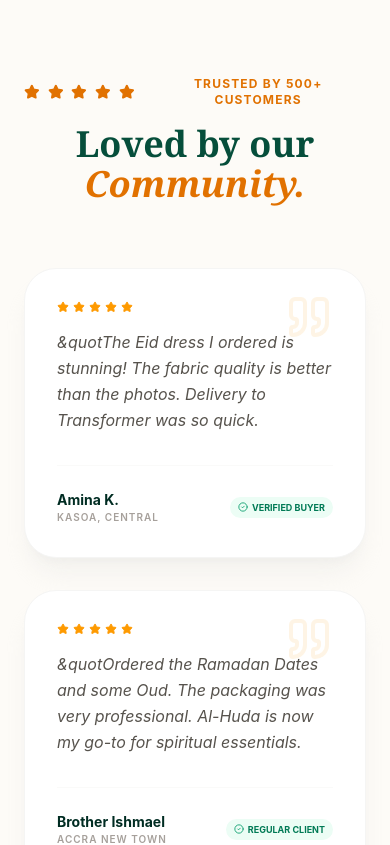
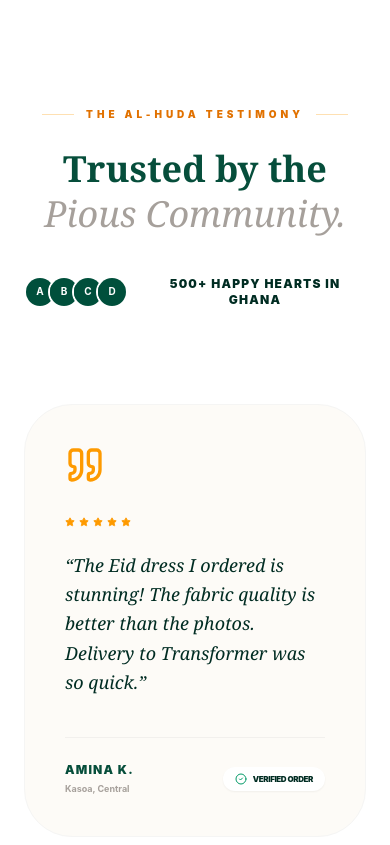
Before and after one commit to Abdulhameedsurakadev-Gh/al-huda-store, a Next.js app: page / in a window 390 px wide. Shown: the part 5440-6285 px from the top of the page. Built offline with nearby package versions, Linux system fonts and the light colour scheme; no server answers; the database is empty.

Commit message:
fix: redesign SocialProof with premium hover interactions and localized trust badges

```diff
--- a/src/components/SocialProof.tsx
+++ b/src/components/SocialProof.tsx
@@ -1,103 +1,130 @@
 "use client";
 
-import { Star, Quote, CheckCircle2, Instagram } from "lucide-react";
+import { Star, Quote, CheckCircle2, Instagram, Award, Heart } from "lucide-react";
 
 const testimonials = [
   {
     name: "Amina K.",
     location: "Kasoa, Central",
     text: "The Eid dress I ordered is stunning! The fabric quality is better than the photos. Delivery to Transformer was so quick.",
-    tag: "Verified Buyer"
+    tag: "Verified Order"
   },
   {
     name: "Brother Ishmael",
     location: "Accra New Town",
     text: "Ordered the Ramadan Dates and some Oud. The packaging was very professional. Al-Huda is now my go-to for spiritual essentials.",
-    tag: "Regular Client"
+    tag: "Elite Member"
   },
   {
     name: "Fatima B.",
     location: "Kasoa Estate",
     text: "Fastest WhatsApp response I've ever had in Ghana. They helped me pick the right jewelry for my sister's wedding.",
-    tag: "Verified Buyer"
+    tag: "Verified Order"
   }
 ];
 
 export default function SocialProof() {
   return (
-    <section className="py-24 bg-[#fdfbf7] border-y border-amber-500/10">
-      <div className="container mx-auto px-6">
+    <section className="py-32 bg-white relative overflow-hidden">
+      {/* Decorative Branding Watermark */}
+      <div className="absolute -left-10 bottom-10 text-[10rem] font-black text-stone-50 select-none hidden lg:block italic">
+        FAITH
+      </div>
 
-        {/* Header Section */}
-        <div className="flex flex-col md:flex-row items-end justify-between mb-16 gap-6">
-          <div className="max-w-xl text-center md:text-left">
-            <div className="flex items-center justify-center md:justify-start gap-2 mb-4 text-amber-600">
-              <Star size={16} className="fill-amber-600" />
-              <Star size={16} className="fill-amber-600" />
-              <Star size={16} className="fill-amber-600" />
-              <Star size={16} className="fill-amber-600" />
-              <Star size={16} className="fill-amber-600" />
-              <span className="text-xs font-bold uppercase tracking-widest ml-2">Trusted by 500+ Customers</span>
-            </div>
-            <h2 className="font-serif text-4xl md:text-5xl text-[#064e3b] font-bold">
-              Loved by our <br />
-              <span className="italic text-amber-600">Community.</span>
-            </h2>
+      <div className="max-w-7xl mx-auto px-6 relative z-10">
+
+        {/* Header: Centered for a more balanced "Luxury" feel */}
+        <div className="max-w-3xl mx-auto text-center mb-24 space-y-6">
+          <div className="flex items-center justify-center gap-3">
+             <div className="h-px w-8 bg-amber-500/30"></div>
+             <span className="text-amber-600 font-black uppercase tracking-[0.4em] text-[10px]">
+               The Al-Huda Testimony
+             </span>
+             <div className="h-px w-8 bg-amber-500/30"></div>
           </div>
 
-          <div className="hidden lg:flex items-center gap-4 bg-white p-4 rounded-2xl border border-stone-200 shadow-sm">
-            <div className="bg-gradient-to-tr from-purple-500 to-pink-500 p-2 rounded-xl text-white">
-              <Instagram size={24} />
-            </div>
-            <div>
-              <p className="text-xs font-bold text-stone-800 tracking-tight">Follow us on IG</p>
-              <p className="text-[10px] text-stone-400 uppercase font-bold">@AlHudaBoutique</p>
-            </div>
+          <h2 className="font-serif text-4xl md:text-6xl text-[#064e3b] font-bold leading-tight">
+            Trusted by the <br />
+            <span className="italic font-normal text-stone-400">Pious Community.</span>
+          </h2>
+
+          <div className="flex items-center justify-center gap-4 pt-4">
+             <div className="flex items-center -space-x-2">
+                {[1,2,3,4].map(i => (
+                  <div key={i} className="size-8 rounded-full border-2 border-white bg-stone-100 flex items-center justify-center overflow-hidden">
+                     <div className="bg-emerald-900 size-full flex items-center justify-center text-[10px] text-white font-bold">
+                        {String.fromCharCode(64 + i)}
+                     </div>
+                  </div>
+                ))}
+             </div>
+             <p className="text-xs font-black text-emerald-950 uppercase tracking-widest">
+                500+ Happy Hearts in Ghana
+             </p>
           </div>
         </div>
 
-        {/* Testimonials Grid */}
-        <div className="grid grid-cols-1 md:grid-cols-3 gap-8">
+        {/* Testimonials: Masonry-style Grid */}
+        <div className="grid grid-cols-1 md:grid-cols-3 gap-10">
           {testimonials.map((t, i) => (
             <div
               key={i}
-              className="bg-white p-8 rounded-[32px] border border-stone-100 shadow-xl shadow-stone-200/40 relative group hover:-translate-y-2 transition-all duration-300"
+              className="group relative bg-[#fdfbf7] p-10 rounded-[3rem] border border-stone-100 transition-all duration-500 hover:bg-[#064e3b] hover:shadow-2xl hover:shadow-emerald-900/20"
             >
-              <Quote className="absolute top-6 right-8 text-amber-500/10 size-12 group-hover:text-amber-500/20 transition-colors" />
+              {/* Luxury Quote Icon */}
+              <div className="mb-8">
+                <Quote className="text-amber-500 size-10 group-hover:text-white transition-colors duration-500" />
+              </div>
 
-              <div className="flex items-center gap-1 mb-4 text-amber-500">
+              <div className="flex items-center gap-1 mb-6">
                 {[...Array(5)].map((_, i) => (
-                  <Star key={i} size={12} className="fill-current" />
+                  <Star key={i} size={10} className="fill-amber-500 text-amber-500" />
                 ))}
               </div>
 
-              <p className="text-stone-600 italic leading-relaxed mb-8 relative z-10">
-                &quot{t.text}
-              </p>
+              <blockquote className="text-emerald-950 text-lg font-serif italic leading-relaxed mb-10 group-hover:text-white transition-colors duration-500">
+                &ldquo;{t.text}&rdquo;
+              </blockquote>
 
-              <div className="flex items-center justify-between border-t border-stone-50 pt-6">
-                <div>
-                  <h4 className="font-bold text-emerald-950 text-sm">{t.name}</h4>
-                  <p className="text-[10px] text-stone-400 uppercase tracking-widest font-semibold">{t.location}</p>
+              <div className="flex items-center justify-between pt-6 border-t border-stone-200/50 group-hover:border-white/10 transition-colors">
+                <div className="space-y-1">
+                  <h4 className="font-black text-[#064e3b] text-xs uppercase tracking-widest group-hover:text-white">
+                    {t.name}
+                  </h4>
+                  <p className="text-[9px] text-stone-400 font-bold group-hover:text-emerald-200/50">
+                    {t.location}
+                  </p>
                 </div>
-                <div className="flex items-center gap-1 bg-emerald-50 px-2 py-1 rounded-full">
-                  <CheckCircle2 size={10} className="text-emerald-600" />
-                  <span className="text-[9px] font-bold text-emerald-700 uppercase">{t.tag}</span>
+                <div className="flex items-center gap-1.5 bg-white group-hover:bg-amber-500 px-3 py-1.5 rounded-full shadow-sm transition-all duration-500">
+                  <CheckCircle2 size={12} className="text-emerald-600 group-hover:text-emerald-950" />
+                  <span className="text-[8px] font-black text-emerald-950 uppercase tracking-tighter">
+                    {t.tag}
+                  </span>
                 </div>
               </div>
             </div>
           ))}
         </div>
 
-        {/* Local Kasoa Trust Badge */}
-        <div className="mt-16 text-center">
-            <p className="text-stone-400 text-xs font-bold uppercase tracking-[0.2em] mb-4">Official Retailer</p>
-            <div className="flex flex-wrap justify-center items-center gap-8 opacity-40 grayscale contrast-125">
-               {/* Replace with small local partner logos or text icons */}
-               <span className="font-black text-xl tracking-tighter italic">KASOA DELIVERIES</span>
-               <span className="font-black text-xl tracking-tighter italic">ACCRA HUB</span>
-               <span className="font-black text-xl tracking-tighter italic">EID ESSENTIALS</span>
+        {/* Bottom Bar: Action & Trust */}
+        <div className="mt-24 pt-16 border-t border-stone-100 flex flex-col md:flex-row items-center justify-between gap-10">
+            <div className="flex items-center gap-8 opacity-40 grayscale hover:grayscale-0 transition-all duration-700 overflow-x-auto no-scrollbar w-full md:w-auto px-4">
+               <span className="text-sm font-black tracking-[0.3em] uppercase whitespace-nowrap">Nationwide Shipping</span>
+               <span className="text-sm font-black tracking-[0.3em] uppercase whitespace-nowrap">Secure Paystack</span>
+               <span className="text-sm font-black tracking-[0.3em] uppercase whitespace-nowrap">Authentic Oud</span>
             </div>
+
+            <a
+              href="https://instagram.com"
+              target="_blank"
+              className="flex items-center gap-4 bg-emerald-950 text-white px-8 py-4 rounded-2xl hover:bg-emerald-900 transition-all shadow-xl active:scale-95"
+            >
+              <Instagram size={20} className="text-amber-500" />
+              <div className="text-left">
+                <p className="text-[10px] font-black uppercase tracking-widest leading-none">Our Lifestyle</p>
+                <p className="text-xs font-bold text-amber-500 mt-1">@AlHudaBoutique</p>
+              </div>
+            </a>
         </div>
       </div>
     </section>
```
